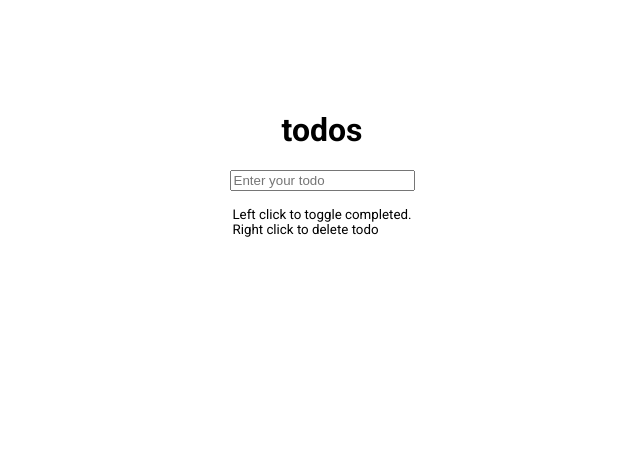
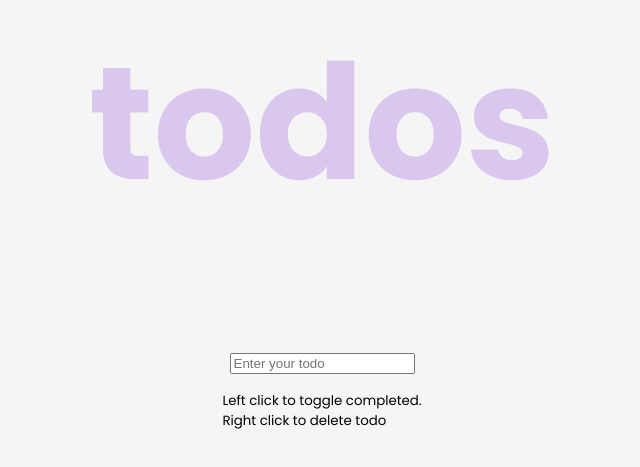
Before and after one commit to tod619/toDo_app, a plain HTML site: page index.html in a window 1280 px wide. Shown: the part 237-704 px from the top of the page, without its empty margins (318-958 px from the left). Drawn offline with Linux system fonts and the light colour scheme.

Commit message:
update global styles in style.css file

```diff
--- a/style.css
+++ b/style.css
@@ -1,5 +1,5 @@
 /* Google Font Import */
-@import url("https://fonts.googleapis.com/css2?family=Roboto:wght@400;700&display=swap");
+@import url("https://fonts.googleapis.com/css2?family=Poppins:wght@400;700&display=swap");
 
 /* Start: Global Styles */
 
@@ -8,7 +8,8 @@
 }
 
 body {
-  font-family: "Roboto", sans-serif;
+  background-color: #f5f5f5;
+  font-family: "Poppins", sans-serif;
   height: 100vh;
   display: flex;
   flex-direction: column;
@@ -17,4 +18,11 @@ body {
   overflow: hidden;
   margin: 0;
 }
+
+h1 {
+  color: rgb(179, 131, 226);
+  font-size: 10rem;
+  text-align: center;
+  opacity: 0.4;
+}
 /* End: Global Styles */
```
